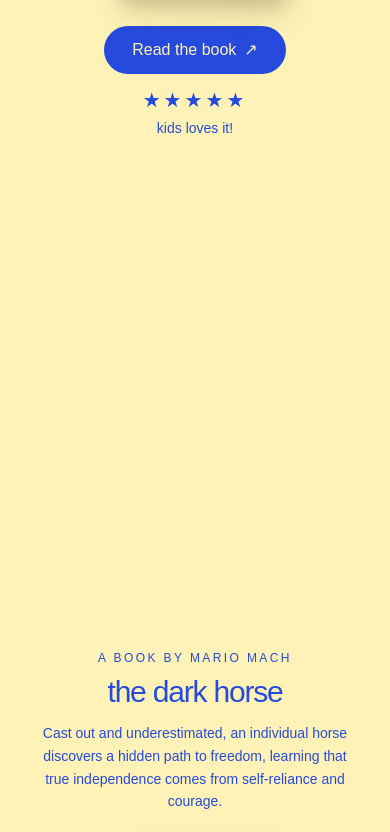
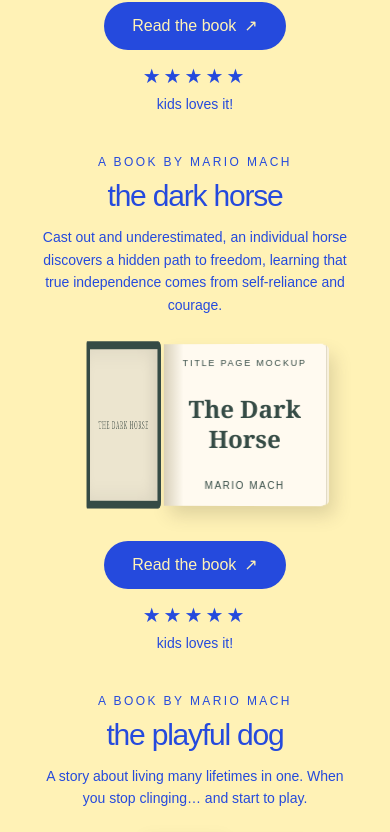
Before and after one commit to mariomach/personal-website, a Next.js app: page / in a window 390 px wide. Shown: the part 1129-1961 px from the top of the page. Built offline with nearby package versions, Linux system fonts and the light colour scheme.

Commit message:
Use compact mobile book sections with viewport-driven opening

```diff
--- a/app/components/BookPreview.jsx
+++ b/app/components/BookPreview.jsx
@@ -27,7 +27,10 @@ function OpeningBook({ book }) {
       const rect = section.current.getBoundingClientRect();
       const stickyHeight = section.current.querySelector('.book-sticky')?.offsetHeight ?? window.innerHeight;
       const distance = Math.max(1, rect.height - stickyHeight);
-      setProgress(Math.max(0, Math.min(1, -rect.top / distance)));
+      const next = window.innerWidth < 600
+        ? (window.innerHeight * 0.8 - rect.top) / (window.innerHeight * 0.6)
+        : -rect.top / distance;
+      setProgress(Math.max(0, Math.min(1, next)));
     };
     const schedule = () => { if (!frame) frame = requestAnimationFrame(update); };
     const preference = () => { setReduce(media.matches); schedule(); };
--- a/app/globals.css
+++ b/app/globals.css
@@ -18,7 +18,8 @@ body { margin: 0; font-family: Arial, Helvetica, sans-serif; -webkit-font-smooth
 .book-title-page { position: absolute; inset: 3px; background: linear-gradient(90deg,#d8d0b9,#fffaf0 12%,#fffaf0); display: flex; flex-direction: column; align-items: center; justify-content: center; color: #354b45; transform: translateZ(1px); border-radius: 0 5px 5px 0; }
 @media (max-height: 650px) and (min-width: 600px) { .book-stage { width: 220px; } .book-sticky { min-height: 450px; } }
 @media (max-width: 599px) {
-  .book-scroll { height: auto; margin-top: 0; padding-bottom: 55svh; }
-  .book-sticky { height: auto; min-height: 0; padding: 24px 0; }
+  .book-scroll { height: auto; margin-top: 0; padding-bottom: 0; }
+  .book-preview + .book-preview { margin-top: 40px; }
+  .book-sticky { position: relative; height: auto; min-height: 0; padding: 0; }
 }
 @media (prefers-reduced-motion: reduce) { .book-scroll { height: auto; min-height: 0; padding-bottom: 0; } .book-sticky { position: relative; } .book-object { will-change: auto; } }
```
